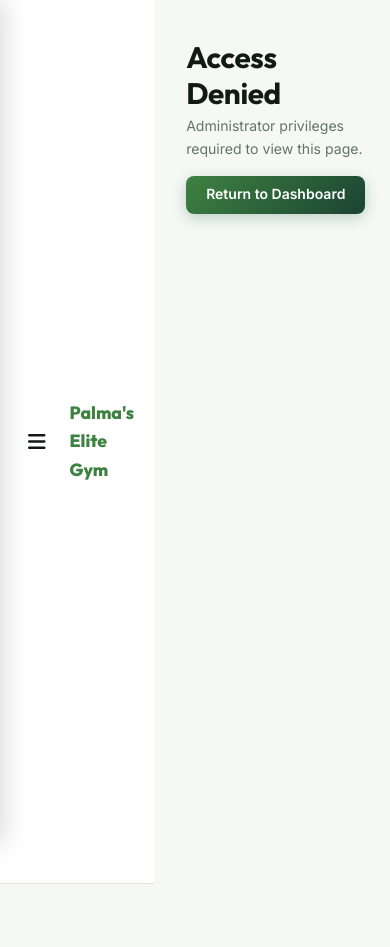
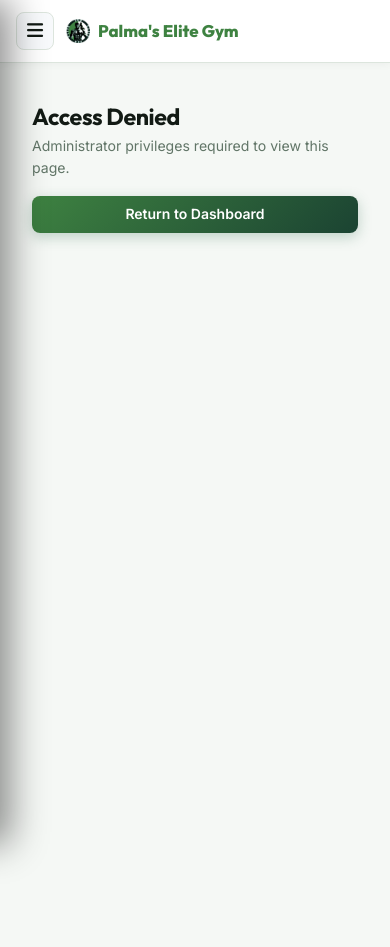
Before and after one commit to riveracram69-ship-it/palmas-gym, a PHP site: page /gym/settings.php in a window 390 px wide. Before the commit the page ends 884 px from the top, so only its background shows below. Run offline with PHP 8.4, Linux system fonts and the light colour scheme; the visitor is signed in with stand-in values (Sample User, id 1); data that the repository does not hold is empty; some libraries are stand-ins or nearby versions; some web fonts are replaced.

Commit message:
fix(ui,mobile): improve admin mobile drawer navigation and responsive layout

```diff
--- a/assets/css/main.css
+++ b/assets/css/main.css
@@ -1088,56 +1088,154 @@ textarea.form-control {
     display: none;
 }
 
+.sidebar-close-btn {
+    display: none;
+}
+
+/* Global Toolbar & Search Styles */
+.toolbar {
+    display: flex;
+    justify-content: space-between;
+    align-items: center;
+    gap: 1rem;
+    flex-wrap: wrap;
+}
+
+.search-bar {
+    position: relative;
+    flex: 1;
+    min-width: 220px;
+}
+
+.search-bar i {
+    position: absolute;
+    left: 1rem;
+    top: 50%;
+    transform: translateY(-50%);
+    color: var(--text-muted);
+    pointer-events: none;
+}
+
+.search-bar input {
+    padding-left: 2.5rem !important;
+    width: 100%;
+}
+
 @media (max-width: 1024px) {
     .main-content {
-        padding: var(--space-6);
+        padding: var(--space-6) var(--space-6);
     }
 }
 
 @media (max-width: 900px) {
+    .app-container {
+        flex-direction: column;
+        width: 100%;
+        min-width: 0;
+        overflow-x: hidden;
+    }
+
     .sidebar {
         transform: translateX(-100%);
         position: fixed;
         top: 0;
         left: 0;
-        height: 100vh;
+        bottom: 0;
+        width: min(290px, 85vw);
+        max-width: 85vw;
+        height: 100%;
+        height: 100dvh;
         z-index: 1001;
-        transition: transform var(--transition-normal);
+        transition: transform 0.28s cubic-bezier(0.4, 0, 0.2, 1);
+        box-shadow: 10px 0 35px rgba(0, 0, 0, 0.45);
+        overflow-y: auto;
+        -webkit-overflow-scrolling: touch;
     }
 
     .sidebar.active {
         transform: translateX(0);
     }
 
-    .main-content {
-        margin-left: 0;
-        max-width: 100vw;
-        padding: var(--space-5) var(--space-4);
+    .sidebar-close-btn {
+        display: flex;
+        align-items: center;
+        justify-content: center;
+        background: rgba(255, 255, 255, 0.08);
+        border: 1px solid rgba(255, 255, 255, 0.12);
+        color: #ffffff;
+        width: 32px;
+        height: 32px;
+        border-radius: 8px;
+        font-size: 0.95rem;
+        cursor: pointer;
+        margin-left: auto;
+        transition: background 0.2s ease;
+    }
+
+    .sidebar-close-btn:hover {
+        background: rgba(255, 255, 255, 0.18);
+    }
+
+    body.sidebar-open {
+        overflow: hidden;
     }
 
     .mobile-header {
         display: flex;
         align-items: center;
-        gap: var(--space-4);
+        justify-content: space-between;
+        width: 100%;
+        box-sizing: border-box;
         background: #ffffff;
         border-bottom: 1px solid var(--border);
-        padding: 0.75rem 1.25rem;
+        padding: 0.75rem 1rem;
         position: sticky;
         top: 0;
         z-index: 999;
+        box-shadow: 0 2px 8px rgba(0, 0, 0, 0.04);
+    }
+
+    .mobile-header-left {
+        display: flex;
+        align-items: center;
+        gap: 0.75rem;
+    }
+
+    .mobile-brand-title {
+        font-family: 'Outfit', sans-serif;
+        font-size: 1.05rem;
+        font-weight: 800;
+        color: var(--accent);
+        display: flex;
+        align-items: center;
+        gap: 0.5rem;
+    }
+
+    .mobile-brand-logo {
+        width: 24px;
+        height: 24px;
+        object-fit: contain;
+        border-radius: 4px;
     }
 
     .sidebar-toggle {
-        background: transparent;
-        border: none;
-        font-size: 1.25rem;
+        background: #f8fafc;
+        border: 1px solid var(--border);
+        font-size: 1.15rem;
         color: var(--text-main);
         cursor: pointer;
-        padding: var(--space-2);
+        width: 38px;
+        height: 38px;
         border-radius: var(--radius-sm);
         display: inline-flex;
         align-items: center;
         justify-content: center;
+        transition: var(--transition-fast);
+    }
+
+    .sidebar-toggle:hover {
+        background: #f1f5f9;
+        color: var(--brand-primary);
     }
 
     .sidebar-backdrop {
@@ -1145,31 +1243,66 @@ textarea.form-control {
         position: fixed;
         top: 0;
         left: 0;
+        right: 0;
+        bottom: 0;
         width: 100vw;
         height: 100vh;
-        background: rgba(15, 23, 42, 0.5);
+        height: 100dvh;
+        background: rgba(15, 23, 42, 0.6);
         z-index: 1000;
         backdrop-filter: blur(4px);
+        -webkit-backdrop-filter: blur(4px);
     }
 
     .sidebar-backdrop.active {
         display: block;
+    }
+
+    .main-content {
+        margin-left: 0 !important;
+        max-width: 100vw !important;
+        width: 100% !important;
+        padding: 1.25rem 1rem !important;
+        box-sizing: border-box !important;
+        overflow-x: hidden;
     }
 }
 
 @media (max-width: 640px) {
     .kpi-master-grid {
         grid-template-columns: 1fr;
+        gap: 0.75rem;
     }
     .topbar {
         flex-direction: column;
         align-items: stretch;
+        gap: 0.75rem;
+        margin-bottom: 1.25rem;
+    }
+    .page-title h1 {
+        font-size: 1.45rem;
     }
     .form-grid {
         grid-template-columns: 1fr !important;
+        gap: 0.75rem;
     }
     .btn:not(.btn-icon):not(.btn-inline):not(.btn-sm) {
         width: 100%;
+    }
+    .card {
+        padding: 1rem;
+    }
+    .toolbar {
+        flex-direction: column;
+        align-items: stretch;
+        gap: 0.75rem;
+    }
+    .search-bar {
+        width: 100%;
+        min-width: 100%;
+    }
+    .toolbar select {
+        width: 100% !important;
     }
 }
 
--- a/includes/header.php
+++ b/includes/header.php
@@ -26,11 +26,11 @@ function nav_active($page) {
     <link rel="preconnect" href="https://fonts.googleapis.com">
     <link rel="preconnect" href="https://fonts.gstatic.com" crossorigin>
     <!-- Static versioned asset (avoids cache-busting on every request) -->
-    <link rel="stylesheet" href="assets/css/main.css?v=3.0">
+    <link rel="stylesheet" href="assets/css/main.css?v=3.1">
     <link rel="stylesheet" href="https://cdnjs.cloudflare.com/ajax/libs/font-awesome/6.5.0/css/all.min.css">
     <link href="https://fonts.googleapis.com/css2?family=Inter:wght@300;400;500;600;700;800&family=Outfit:wght@400;500;600;700;800&family=Playfair+Display:ital,wght@0,700;1,700&display=swap" rel="stylesheet">
     <meta name="csrf-token" content="<?php echo get_csrf_token(); ?>">
-    <script src="assets/js/main.js?v=3.0" defer></script>
+    <script src="assets/js/main.js?v=3.1" defer></script>
 </head>
 <body>
 <!-- Skip Navigation Landmark (WCAG 2.4.1 — Stage 6 Accessibility) -->
--- a/includes/sidebar.php
+++ b/includes/sidebar.php
@@ -26,6 +26,9 @@ try {
             <h2><?php echo htmlspecialchars($app_settings['gym_name'] ?? 'GYM PRO'); ?></h2>
             <p>MANAGEMENT SYSTEM</p>
         </div>
+        <button class="sidebar-close-btn" id="sidebarCloseBtn" type="button" aria-label="Close Navigation">
+            <i class="fas fa-times"></i>
+        </button>
     </div>
 
     <p class="nav-section-label">Main</p>
@@ -125,11 +128,14 @@ try {
 
 <div class="sidebar-backdrop" id="sidebarBackdrop"></div>
 <div class="mobile-header">
-    <button class="sidebar-toggle" id="mobileSidebarToggle" aria-label="Toggle Navigation">
-        <i class="fas fa-bars"></i>
-    </button>
-    <div class="mobile-brand-title" style="font-family:'Outfit',sans-serif; font-size:1.1rem; font-weight:800; color:var(--accent);">
-        <?php echo htmlspecialchars($app_settings['gym_name'] ?? 'GYM PRO'); ?>
+    <div class="mobile-header-left">
+        <button class="sidebar-toggle" id="mobileSidebarToggle" type="button" aria-label="Toggle Navigation">
+            <i class="fas fa-bars"></i>
+        </button>
+        <div class="mobile-brand-title">
+            <img src="assets/images/palmas-logo.png" alt="Palma's Elite Gym Logo" class="mobile-brand-logo">
+            <span><?php echo htmlspecialchars($app_settings['gym_name'] ?? 'Palma\'s Elite Gym'); ?></span>
+        </div>
     </div>
 </div>
 
```
Also changed, not shown: assets/js/main.js (+21 -12 lines), index.php (+72 -2 lines).
